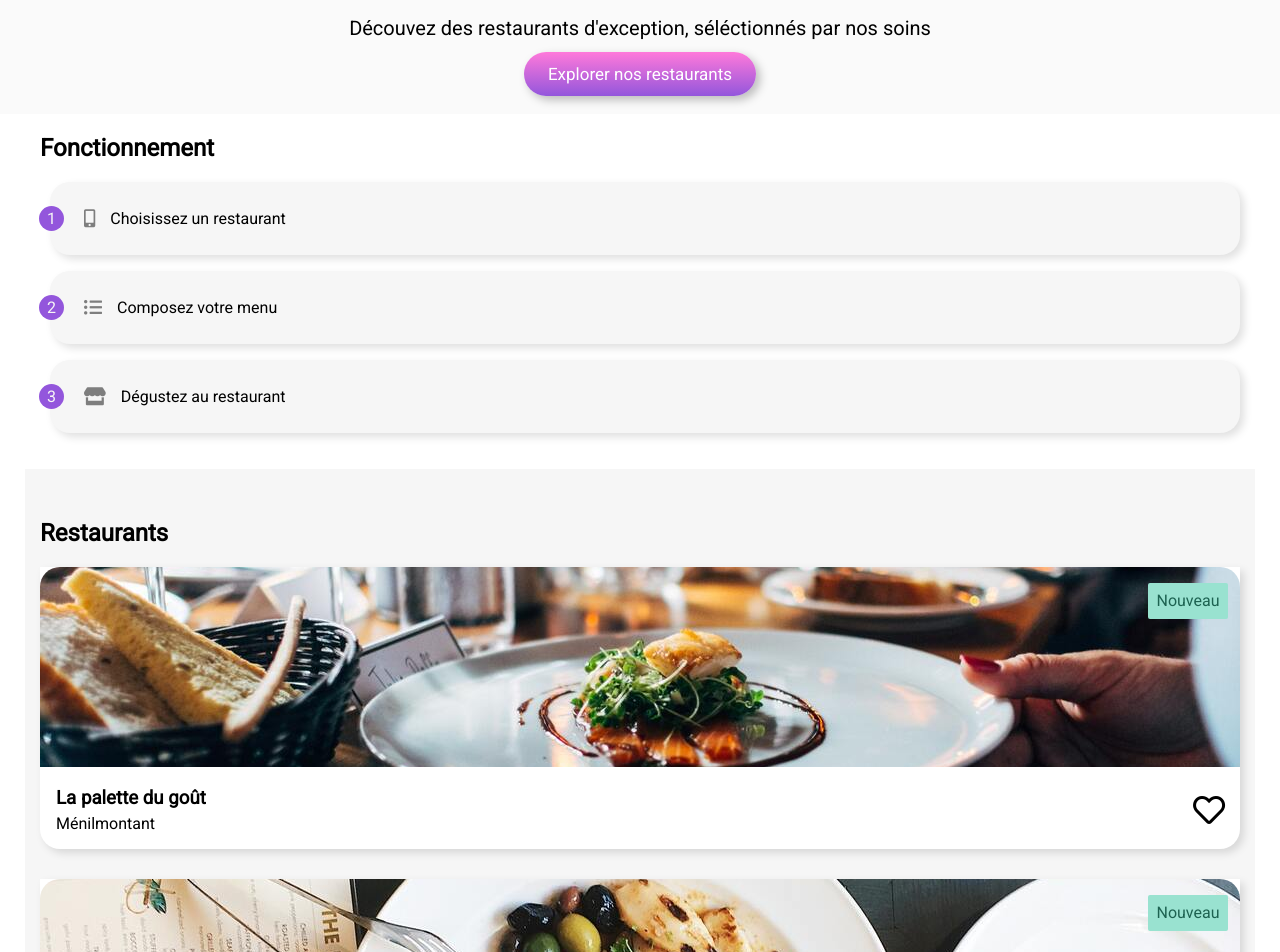
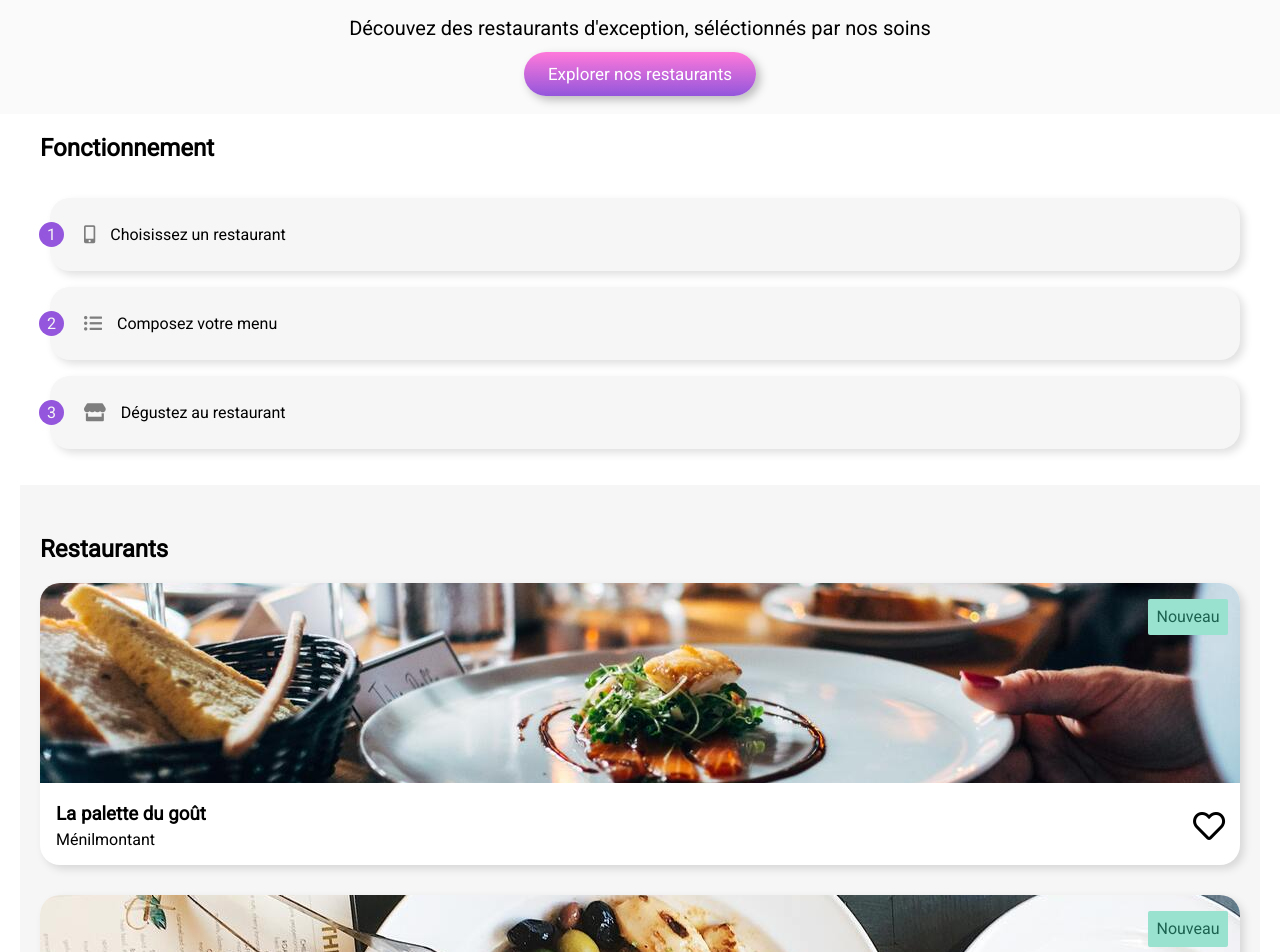
Before and after one commit to matthiasgarnier/P3ohmyfood, a website: page index.html in a window 1280 px wide. Shown: the part 220-1172 px from the top of the page. Drawn offline with Linux system fonts and the light colour scheme; a web font is replaced by a local one.

Commit message:
Modification des paddings sur la nav + restaurants + footer sur homepage

```diff
--- a/sass/Layout/logo.scss
+++ b/sass/Layout/logo.scss
@@ -74,11 +74,16 @@ body {
 }
 
 .navigation {
-    padding: 20px 10px 20px 10px;
+    padding: 20px 20px 20px 20px;
     &__container {
         max-width: 1200px;
         margin: auto;
         position: relative;
+        display: flex;
+        flex-direction: column;
+       // @media (min-width: 1200px) {
+       //     flex-direction: row;
+       // }
     }
     &__title {
         margin-top: 0;
@@ -136,7 +141,7 @@ body {
         margin: auto;
         position: relative;
         background-color: #F6F6F6;
-        padding: 30px 15px 30px 15px;
+        padding: 30px 20px 30px 20px;
     }
     &__cartes {
         display: flex;
@@ -147,7 +152,7 @@ body {
 }
     &__carte {
         background-color: #fff;
-        border-radius: 0 0 20px 20px;
+        border-radius: 20px;
         position: relative;
         text-decoration: none;
         color: inherit;
@@ -218,7 +223,7 @@ body {
     &__container {
         display: flex;
         flex-direction: column;
-        padding: 16px;
+        padding: 20px;
         max-width: 1280px;
         margin: auto;
         position: relative;
```
Also changed, not shown: css/style.css, 1 other file.
